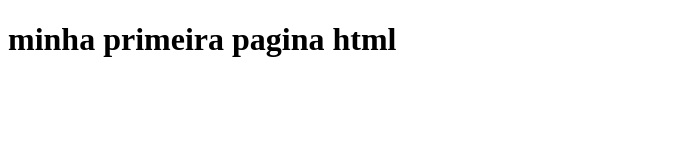
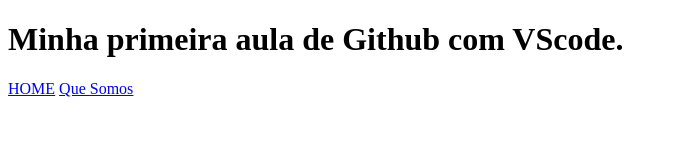
Before and after one commit to YoungKay02/Aula32u74234, a plain HTML site: page windex.html in a window 1280 px wide. Shown: the whole page, without its empty margins (0-677 px from the left). Drawn offline with Linux system fonts and the light colour scheme.

Commit message:
criação do header

```diff
--- a/windex.html
+++ b/windex.html
@@ -3,10 +3,15 @@
 <head>
     <meta charset="UTF-8">
     <meta name="viewport" content="width=device-width, initial-scale=1.0">
-    <title>Document</title>
+    <title>Aula 1</title>
 </head>
 <body>
-    <h1>minha primeira pagina html</h1>
-
+    <heade class="cabecalho">
+         <h1 class="cabecalho__titulo">Minha primeira aula de Github com VScode.</h1>
+         <nav class="cabecalho__menu"></nav>
+           <a href="#">HOME</a>
+           <a href="#">Que Somos</a>
+    </nav>
+    </header>
 </body>
 </html>
```
